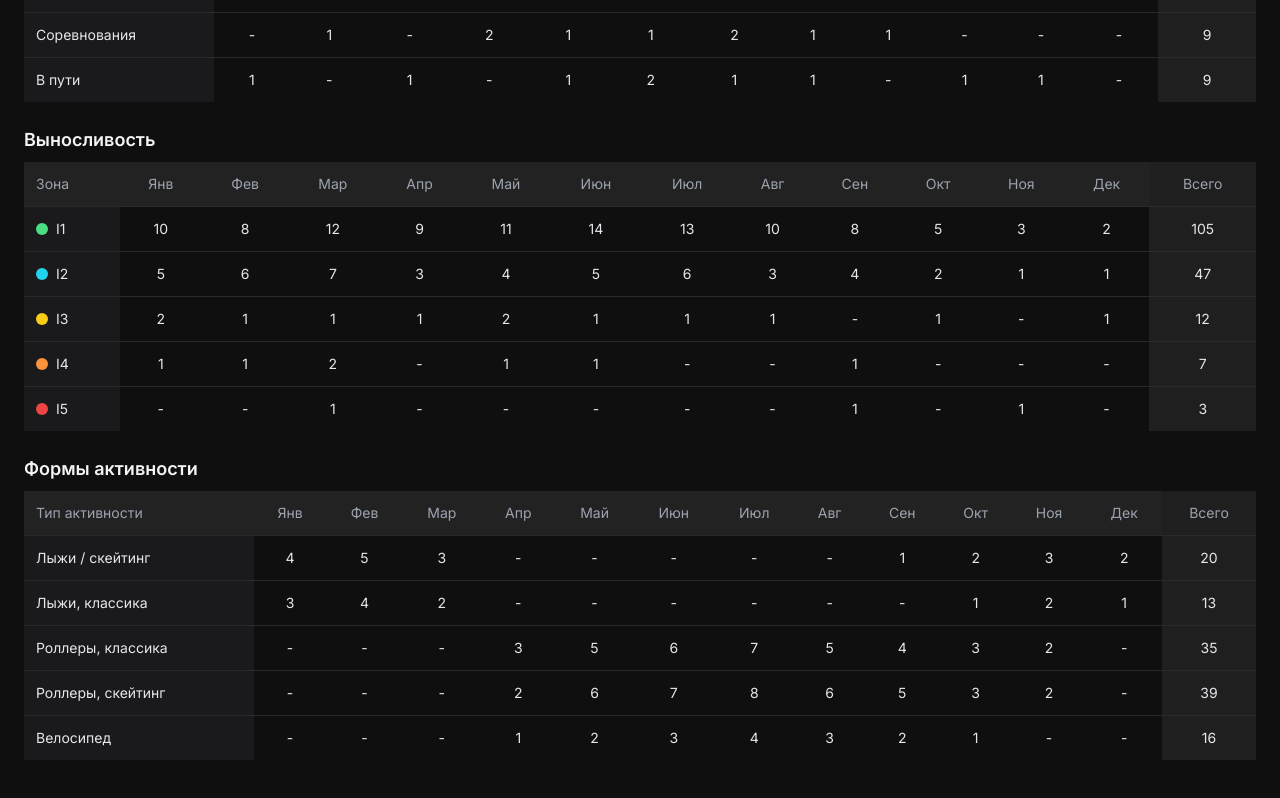
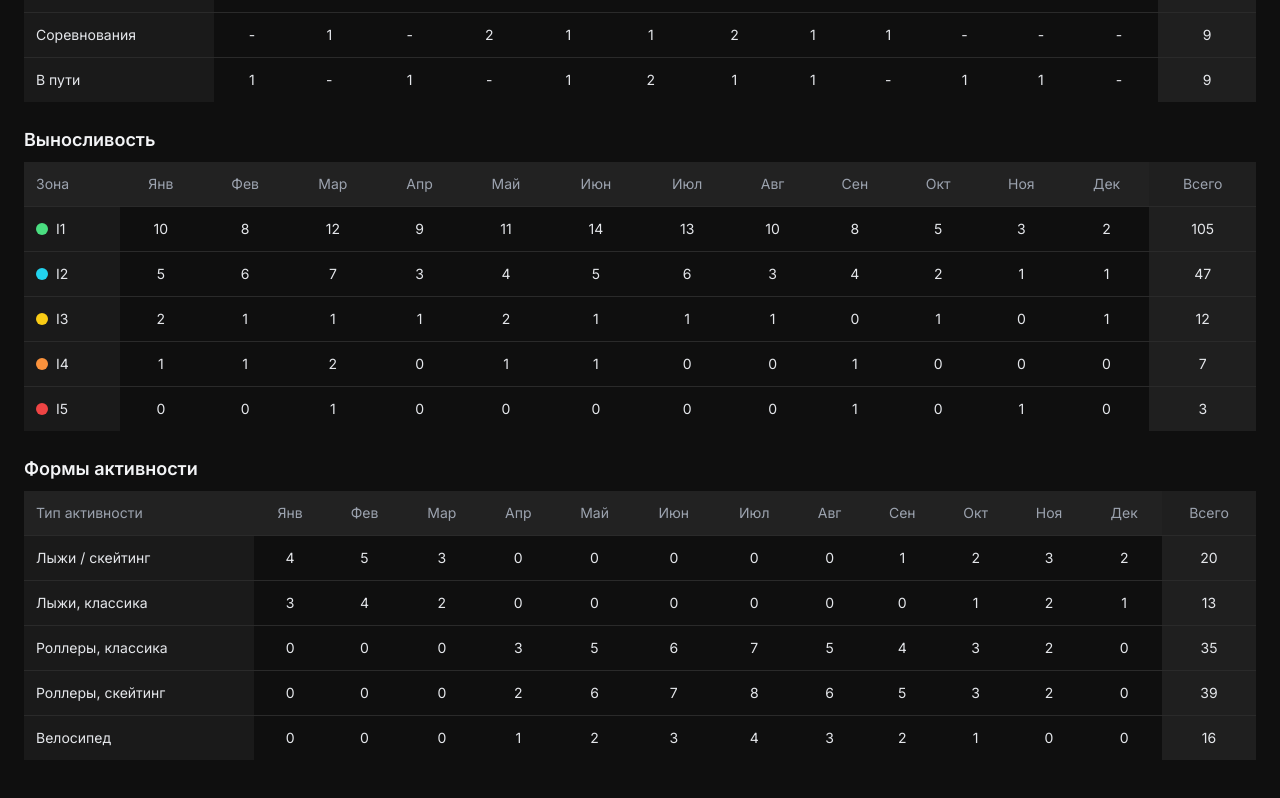
Before and after one commit to mbaliabin/dagbook-test, a React (Vite) app in the folder fasx-frontend/: page /statistics in a window 1280 px wide. Shown: the part 976-1774 px from the top of the page. Built offline with nearby package versions, Linux system fonts and the light colour scheme.

Commit message:
Доработка StatisticsPage.tsx 241

```diff
--- a/fasx-frontend/src/pages/StatisticsPage.tsx
+++ b/fasx-frontend/src/pages/StatisticsPage.tsx
@@ -12,13 +12,7 @@ import {
   Calendar,
   ChevronDown,
 } from "lucide-react";
-import {
-  BarChart,
-  Bar,
-  XAxis,
-  Tooltip,
-  ResponsiveContainer,
-} from "recharts";
+import { BarChart, Bar, XAxis, Tooltip, ResponsiveContainer } from "recharts";
 import { DateRange } from "react-date-range";
 import { ru } from "date-fns/locale";
 import "react-date-range/dist/styles.css";
@@ -83,7 +77,7 @@ export default function StatsPage() {
 
   const computeMonthColumns = () => {
     const today = dayjs();
-    const currentMonth = today.month();
+    const currentMonth = today.month(); // 0-11
     return months.slice(0, currentMonth + 1);
   };
 
@@ -169,9 +163,7 @@ export default function StatsPage() {
             const isActive = location.pathname === item.path;
             return (
               <button key={item.path} onClick={() => navigate(item.path)}
-                className={`flex flex-col items-center text-sm transition-colors ${
-                  isActive ? "text-blue-500" : "text-gray-400 hover:text-white"
-                }`}
+                className={`flex flex-col items-center text-sm transition-colors ${isActive ? "text-blue-500" : "text-gray-400 hover:text-white"}`}
               >
                 <Icon className="w-6 h-6" />
                 <span>{item.label}</span>
@@ -225,7 +217,7 @@ export default function StatsPage() {
           </div>
         </div>
 
-        {/* Диаграмма */}
+        {/* Диаграмма зон выносливости */}
         <div className="bg-[#1a1a1d] p-5 rounded-2xl shadow-lg">
           <h2 className="text-lg font-semibold mb-4 text-gray-100">Зоны выносливости</h2>
           <div className="h-64">
@@ -259,7 +251,7 @@ export default function StatsPage() {
           </div>
         </div>
 
-        {/* Общий скролл таблиц */}
+        {/* Все таблицы с одним скроллом */}
         <div className="overflow-x-auto">
           {/* Параметры дня */}
           <h2 className="text-lg font-semibold text-gray-100 mb-2">Параметры дня</h2>
@@ -282,7 +274,7 @@ export default function StatsPage() {
                 const total = filtered.reduce((a,b)=>a+b,0);
                 return (
                   <tr key={row.param} className="border-t border-[#2a2a2a] hover:bg-[#252525]/60 transition">
-                    <td className="p-3 sticky left-0 bg-[#1a1a1d]">{row.param}</td>
+                    <td className="p-3 sticky left-0 bg-[#1a1a1a]">{row.param}</td>
                     {filtered.map((val,i)=>(<td key={i} className="p-3 text-center">{val>0?val:"-"}</td>))}
                     <td className="p-3 text-center font-medium bg-[#1f1f1f]">{total}</td>
                   </tr>
@@ -304,11 +296,11 @@ export default function StatsPage() {
             <tbody>
               {filteredEnduranceZones.map((z) => (
                 <tr key={z.zone} className="border-t border-[#2a2a2a] hover:bg-[#252525]/60 transition">
-                  <td className="p-3 flex items-center gap-2 sticky left-0 bg-[#1a1a1d]">
+                  <td className="p-3 flex items-center gap-2 sticky left-0 bg-[#1a1a1a]">
                     <span className="inline-block w-3 h-3 rounded-full" style={{ backgroundColor: z.color }}></span>
                     {z.zone}
                   </td>
-                  {z.months.map((val,i)=>(<td key={i} className="p-3 text-center">{val>0?val:"-"}</td>))}
+                  {z.months.map((val,i)=>(<td key={i} className="p-3 text-center">{val}</td>))}
                   <td className="p-3 text-center font-medium bg-[#1f1f1f]">{z.total}</td>
                 </tr>
               ))}
@@ -328,8 +320,8 @@ export default function StatsPage() {
             <tbody>
               {filteredMovementTypes.map((m) => (
                 <tr key={m.type} className="border-t border-[#2a2a2a] hover:bg-[#252525]/60 transition">
-                  <td className="p-3 sticky left-0 bg-[#1a1a1d]">{m.type}</td>
-                  {m.months.map((val,i)=>(<td key={i} className="p-3 text-center">{val>0?val:"-"}</td>))}
+                  <td className="p-3 sticky left-0 bg-[#1a1a1a]">{m.type}</td>
+                  {m.months.map((val,i)=>(<td key={i} className="p-3 text-center">{val}</td>))}
                   <td className="p-3 text-center font-medium bg-[#1f1f1f]">{m.total}</td>
                 </tr>
               ))}
```
